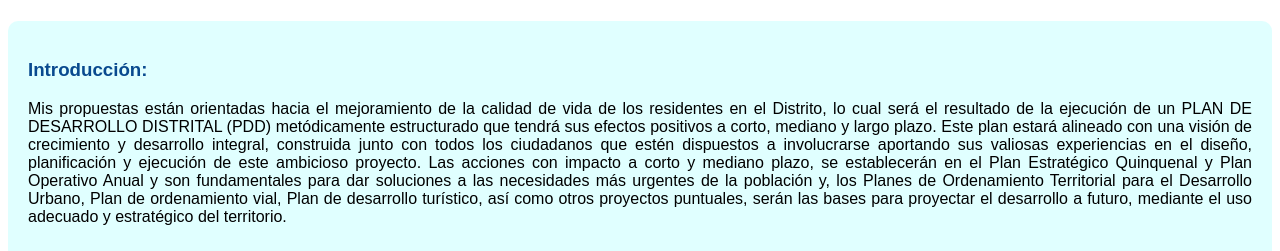
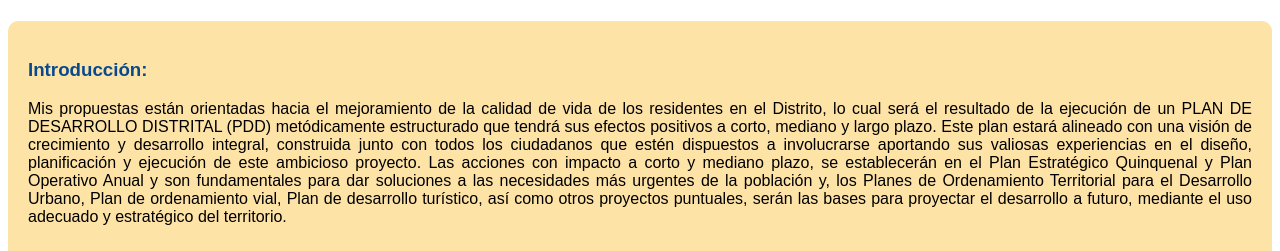
Before and after one commit to reynaldor2024/reynaldor2024.github.io, a plain HTML site: page INDEX.html in a window 1280 px wide. Shown: the part 544-795 px from the top of the page. Drawn offline with Linux system fonts and the light colour scheme.

Commit message:
Update INDEX.html

```diff
--- a/INDEX.html
+++ b/INDEX.html
@@ -24,7 +24,7 @@
 
     section {
       margin-bottom: 30px;
-      background-color: #E0FFFF; /* Color de fondo naranja pastel */
+      background-color: #FEE3A7; /* Color de fondo naranja pastel */
       padding: 20px;
       border-radius: 10px;
     }
```
